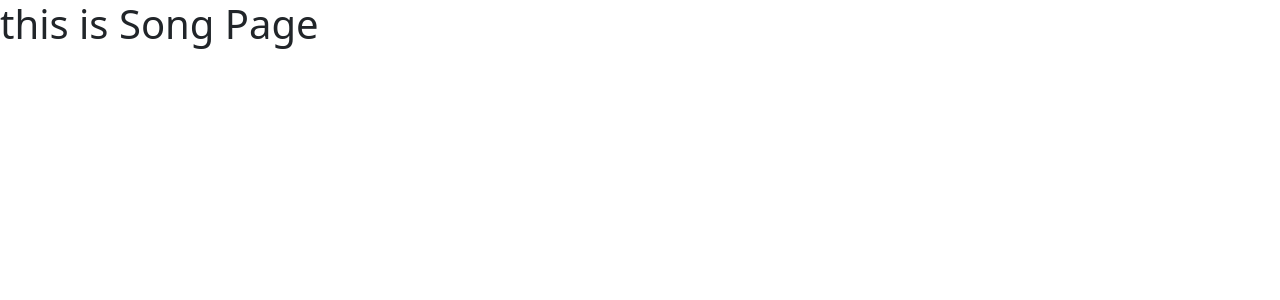
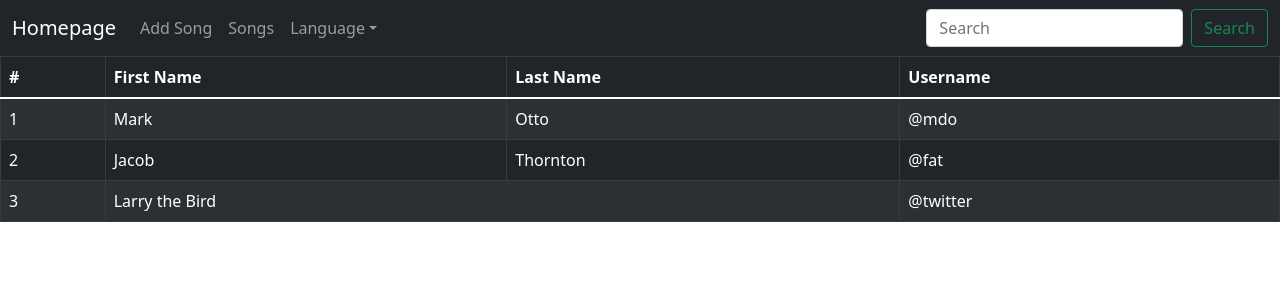
Before and after one commit to GiedriusSafonovas/CodeAcademyReactProject, a React (Create React App) app in the folder song-ui/: page / in a window 1280 px wide. Shown: the top 300 px of the page. Built offline with nearby package versions, Linux system fonts and the light colour scheme.

Commit message:
[React frontend] header added

```diff
--- a/song-ui/src/App.js
+++ b/song-ui/src/App.js
@@ -1,8 +1,10 @@
 import SongsPage from "./Pages/SongsPage";
+import Header from "./Header/Header";
 
 function App() {
     return (
         <div className="App">
+            <Header/>
             <SongsPage/>
         </div>
     );
--- /dev/null
+++ b/song-ui/src/Header/Header.js
@@ -0,0 +1,48 @@
+import Button from 'react-bootstrap/Button';
+import Container from 'react-bootstrap/Container';
+import Form from 'react-bootstrap/Form';
+import Nav from 'react-bootstrap/Nav';
+import Navbar from 'react-bootstrap/Navbar';
+import NavDropdown from 'react-bootstrap/NavDropdown';
+
+const Header = () => {
+    return(
+        <Navbar bg="dark" variant="dark" expand="lg">
+            <Container fluid>
+                <Navbar.Brand href="#">Homepage</Navbar.Brand>
+                <Navbar.Toggle aria-controls="navbarScroll" />
+                <Navbar.Collapse id="navbarScroll">
+                    <Nav
+                        className="me-auto my-2 my-lg-0"
+                        style={{ maxHeight: '100px' }}
+                        navbarScroll
+                    >
+                        <Nav.Link href="#action1">Add Song</Nav.Link>
+                        <Nav.Link href="#action2">Songs</Nav.Link>
+                        <NavDropdown title="Language" id="navbarScrollingDropdown">
+                            <NavDropdown.Item href="#action3">Action</NavDropdown.Item>
+                            <NavDropdown.Item href="#action4">
+                                Another action
+                            </NavDropdown.Item>
+                            <NavDropdown.Divider />
+                            <NavDropdown.Item href="#action5">
+                                Something else here
+                            </NavDropdown.Item>
+                        </NavDropdown>
+                    </Nav>
+                    <Form className="d-flex">
+                        <Form.Control
+                            type="search"
+                            placeholder="Search"
+                            className="me-2"
+                            aria-label="Search"
+                        />
+                        <Button variant="outline-success">Search</Button>
+                    </Form>
+                </Navbar.Collapse>
+            </Container>
+        </Navbar>
+    )
+}
+
+export default Header
--- a/song-ui/src/Pages/SongsPage.js
+++ b/song-ui/src/Pages/SongsPage.js
@@ -1,6 +1,36 @@
+import {Table} from "react-bootstrap";
+
 const SongsPage = () => {
     return (
-        <h1>this is Song Page</h1>
+        <Table striped bordered hover variant="dark">
+            <thead>
+            <tr>
+                <th>#</th>
+                <th>First Name</th>
+                <th>Last Name</th>
+                <th>Username</th>
+            </tr>
+            </thead>
+            <tbody>
+            <tr>
+                <td>1</td>
+                <td>Mark</td>
+                <td>Otto</td>
+                <td>@mdo</td>
+            </tr>
+            <tr>
+                <td>2</td>
+                <td>Jacob</td>
+                <td>Thornton</td>
+                <td>@fat</td>
+            </tr>
+            <tr>
+                <td>3</td>
+                <td colSpan={2}>Larry the Bird</td>
+                <td>@twitter</td>
+            </tr>
+            </tbody>
+        </Table>
     )
 }
 export default SongsPage
```
